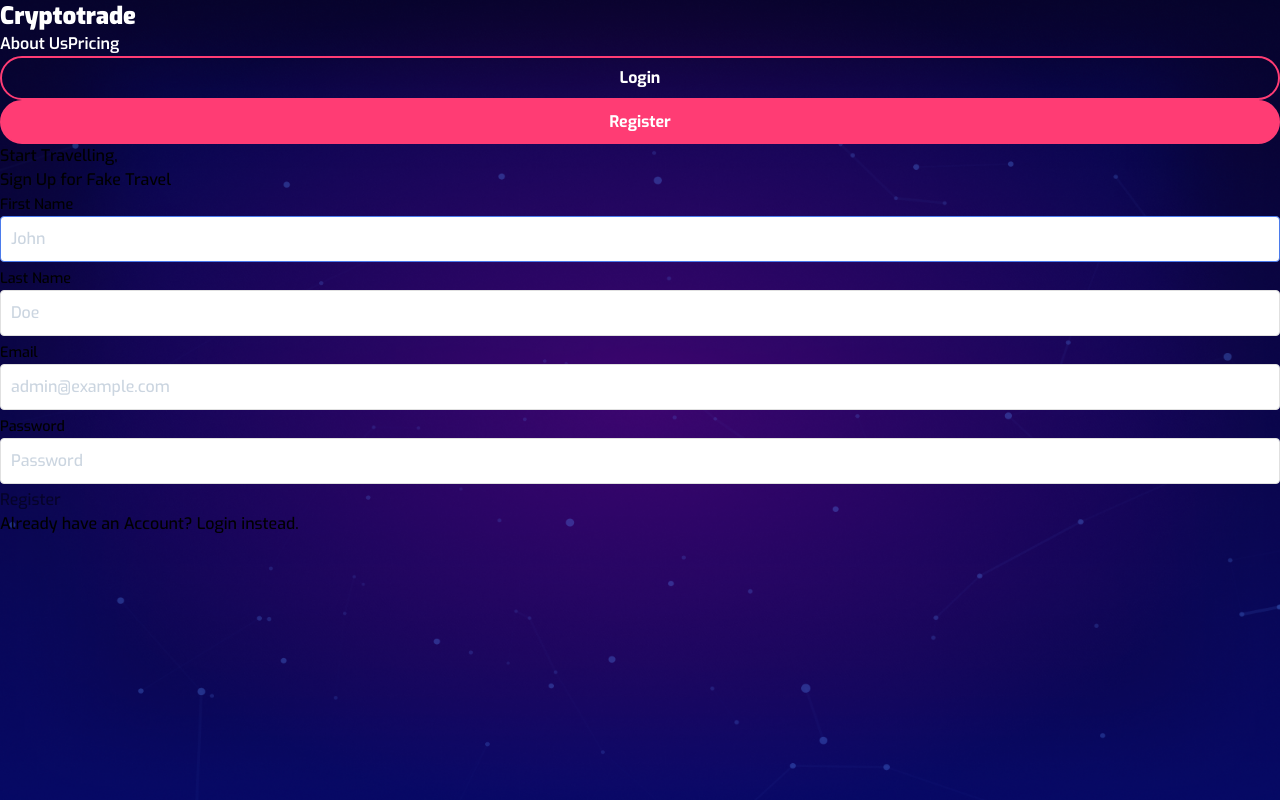
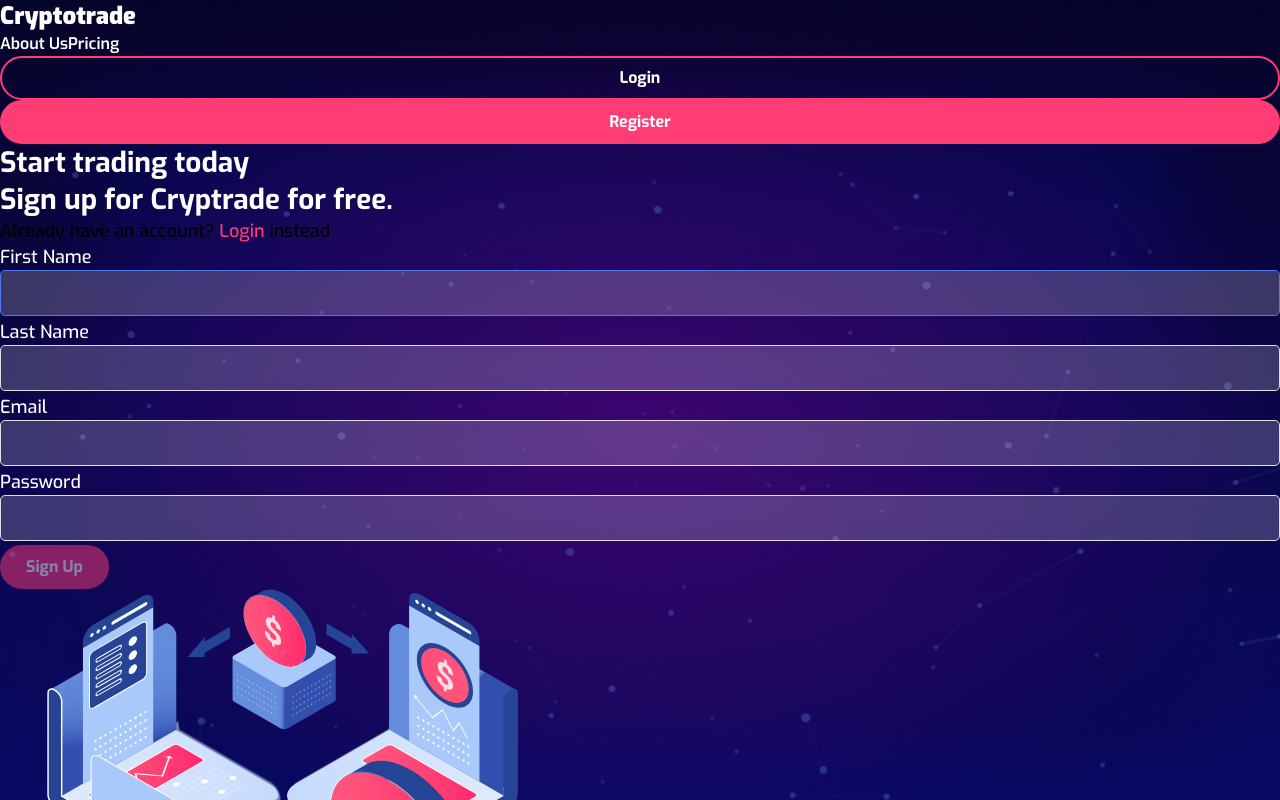
Before and after one commit to orbaone/demo, a Vue app: page /register in a window 1280 px wide. Shown: the top 800 px of the page. Built offline with nearby package versions, Linux system fonts and the light colour scheme.

Commit message:
feat, add registration screen

```diff
--- a/src/modules/auth/pages/Register.vue
+++ b/src/modules/auth/pages/Register.vue
@@ -1,20 +1,23 @@
 <template>
-  <div>
+  <div class="flex flex-col items-center justify-center h-screen">
     <navbar />
+
     <form
-      class="flex flex-col flex-grow p-4 justify-center  w-full max-w-md mx-auto"
+      class="flex flex-col sm:flex-row flex-grow w-full items-center container mx-auto"
       @submit.prevent="submitForm"
     >
-      <p class="text-3xl mt-3 text-gray-800 font-bold font-serif">
-        Start Travelling,
-      </p>
-      <p class="text-3xl mb-3 text-gray-800 font-bold font-serif">
-        Sign Up for Fake Travel
+      <div class="flex flex-col w-1/2 pr-20">
+        <h1 class="main-header">
+          Start trading today <br />Sign up for Cryptrade for free.
+        </h1>
+        <p class="sub-header text-white my-5">
+          Already have an account?
+          <router-link class="pink-text" to="/login">Login</router-link> instead
         </p>
         <p v-if="error" class="form-error font-bold text-sm my-3">
           {{ error }}
         </p>
-      <div class="flex flex-col mt-4">
+        <div class="flex flex-col">
           <div class="name-fields flex justify-between">
             <div class="first-name mr-4">
               <label for="firstName" class="text-sm text-gray-700"
@@ -26,7 +29,6 @@
                 type="text"
                 name="firstName"
                 autofocus
-              placeholder="John"
                 data-testid="register-first-name-input"
               />
               <div v-if="$v.registerForm.firstName.$error">
@@ -45,7 +47,6 @@
                 type="text"
                 name="lastName"
                 autofocus
-              placeholder="Doe"
                 data-testid="register-last-name-input"
               />
               <div v-if="$v.registerForm.lastName.$error">
@@ -65,7 +66,6 @@
             name="email"
             autofocus
             data-testid="register-email-input"
-          placeholder="admin@example.com"
           />
           <div v-if="$v.registerForm.email.$error">
             <p v-if="$v.registerForm.email.$invalid" class="form-error">
@@ -84,7 +84,6 @@
             type="password"
             name="password"
             data-testid="register-password-input"
-          placeholder="Password"
           />
           <div v-if="$v.registerForm.password.$error">
             <p v-if="$v.registerForm.password.required" class="form-error">
@@ -94,12 +93,11 @@
         </div>
         <button
           :disabled="this.$v.registerForm.$invalid"
-        class="px-5 py-2 border-2 border-orange-400 bg-orange-400 rounded text-white mt-4"
+          class="btn-primary mt-5"
           type="submit"
+          style="max-width: 153px"
         >
-        <p class="inline" v-if="!loading">
-          Register
-        </p>
+          <p class="inline" v-if="!loading">Sign Up</p>
           <img
             v-else
             class="h-8 inline ml-3"
@@ -107,14 +105,9 @@
             alt=""
           />
         </button>
-      <div class="text-center mt-4">
-        <p>
-          Already have an Account?
-          <router-link class="text-primary font-bold" to="/login"
-            >Login</router-link
-          >
-          instead.
-        </p>
+      </div>
+      <div class="hidden sm:block w-1/2 mb-5 md:mb-0">
+        <img src="@/assets/images/signup-illus.svg" alt="Crytpo Machine" />
       </div>
     </form>
   </div>
@@ -176,4 +169,36 @@ export default {
 };
 </script>
 
-<style></style>
+<style scoped>
+.main-header {
+  font-weight: bold;
+  font-size: 28px;
+  line-height: 37px;
+  color: #ffffff;
+}
+
+.sub-header {
+  font-family: Exo;
+  font-style: normal;
+  font-weight: normal;
+  font-size: 18px;
+  line-height: 150%;
+}
+
+.pink-text {
+  color: #ff3c74;
+}
+
+label {
+  font-weight: 500;
+  font-size: 18px;
+  line-height: 24px;
+  color: #ffffff;
+  @apply mb-1;
+}
+
+input {
+  background: rgba(255, 255, 255, 0.2);
+  border-radius: 5px;
+}
+</style>
```
Also changed, not shown: src/assets/images/signup-illus.svg (added). Lines whose indentation alone changed are shown as unchanged.
